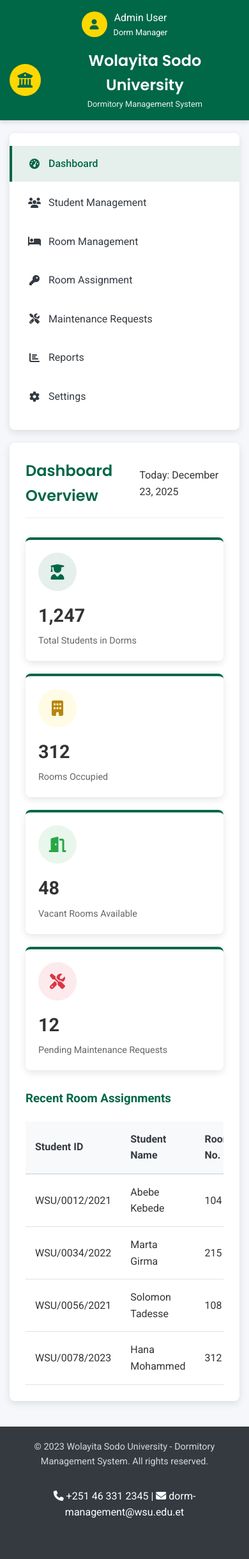
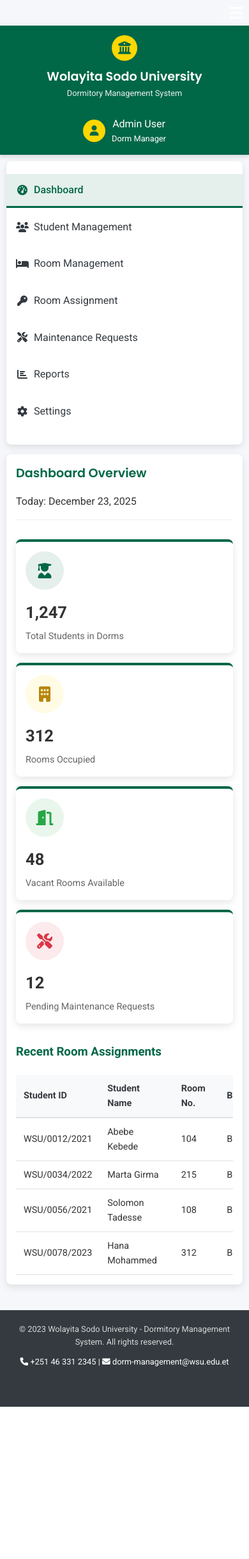
Before and after one commit to Mekbib19/wsu-dorm-managment-system, a PHP site: page /admin-dashboard.html in a window 390 px wide. Shown: the whole page at 64% size. After the commit the page ends 2199 px from the top, so only its background shows below. Run offline with PHP 8.4, Linux system fonts and the light colour scheme.

Commit message:
nav for admin

```diff
--- a/admin-dashboard.html
+++ b/admin-dashboard.html
@@ -10,6 +10,10 @@
 </head>
 <body>
     <!-- Header -->
+     <!-- Add this after the logo in your admin header -->
+<button class="menu-toggle" id="menuToggle">
+    <i class="fas fa-bars"></i>
+</button>
     <header>
         <div class="container header-content">
             <div class="logo">
@@ -554,6 +558,30 @@
         document.addEventListener('DOMContentLoaded', function() {
             showTab('dashboard');
         });
+        // Mobile menu toggle for admin dashboard
+document.addEventListener('DOMContentLoaded', function() {
+    const menuToggle = document.getElementById('menuToggle');
+    const sidebar = document.querySelector('.sidebar');
+
+    if (menuToggle && sidebar) {
+        menuToggle.addEventListener('click', function() {
+            sidebar.classList.toggle('active');
+            menuToggle.innerHTML = sidebar.classList.contains('active')
+                ? '<i class="fas fa-times"></i>'
+                : '<i class="fas fa-bars"></i>';
+        });
+
+        // Close menu when clicking outside on mobile
+        document.addEventListener('click', function(event) {
+            if (window.innerWidth <= 900) {
+                if (!sidebar.contains(event.target) && !menuToggle.contains(event.target)) {
+                    sidebar.classList.remove('active');
+                    menuToggle.innerHTML = '<i class="fas fa-bars"></i>';
+                }
+            }
+        });
+    }
+});
     </script>
 </body>
 </html>
--- a/style.css
+++ b/style.css
@@ -1298,3 +1298,243 @@
         min-width: 600px;
     }
 }
+/* ===== ADMIN DASHBOARD RESPONSIVE FIXES ===== */
+
+/* Make sidebar responsive */
+@media (max-width: 992px) {
+    .main-content {
+        flex-direction: column;
+        margin-top: 10px;
+    }
+
+    .sidebar {
+        width: 100%;
+        margin-right: 0;
+        margin-bottom: 15px;
+        position: static;
+        max-height: none;
+    }
+
+    .sidebar-menu {
+        display: flex;
+        flex-wrap: wrap;
+        justify-content: center;
+        gap: 5px;
+    }
+
+    .sidebar-menu li {
+        flex: 1;
+        min-width: 150px;
+    }
+
+    .sidebar-menu a {
+        justify-content: center;
+        text-align: center;
+        padding: 12px 15px;
+        border-left: none;
+        border-bottom: 3px solid transparent;
+    }
+
+    .sidebar-menu a.active {
+        border-left: none;
+        border-bottom: 3px solid var(--primary);
+    }
+
+    .sidebar-menu i {
+        margin-right: 8px;
+    }
+
+    .dashboard-cards {
+        grid-template-columns: repeat(auto-fill, minmax(200px, 1fr));
+    }
+}
+
+@media (max-width: 768px) {
+    /* Header responsive for admin */
+    .header-content {
+        flex-direction: column;
+        text-align: center;
+        gap: 15px;
+        padding: 10px 0;
+    }
+
+    .logo {
+        flex-direction: column;
+        gap: 10px;
+    }
+
+    .logo-text h1 {
+        font-size: 1.4rem;
+    }
+
+    .logo-text p {
+        font-size: 0.8rem;
+    }
+
+    .user-info {
+        align-self: center;
+        margin-top: 5px;
+    }
+
+    /* Sidebar menu becomes vertical on very small screens */
+    .sidebar-menu {
+        flex-direction: column;
+        gap: 0;
+    }
+
+    .sidebar-menu li {
+        min-width: 100%;
+    }
+
+    .sidebar-menu a {
+        justify-content: flex-start;
+        text-align: left;
+    }
+
+    /* Content area */
+    .content {
+        padding: 20px;
+    }
+
+    .content-header {
+        flex-direction: column;
+        align-items: flex-start;
+        gap: 15px;
+    }
+
+    .content-header h2 {
+        font-size: 1.4rem;
+    }
+
+    /* Dashboard cards */
+    .dashboard-cards {
+        grid-template-columns: 1fr;
+        gap: 15px;
+    }
+
+    .card {
+        padding: 15px;
+    }
+
+    .card h3 {
+        font-size: 1.6rem;
+    }
+
+    /* Tables */
+    .table-container {
+        overflow-x: auto;
+        -webkit-overflow-scrolling: touch;
+    }
+
+    table {
+        min-width: 600px; /* Ensures horizontal scroll on small screens */
+    }
+
+    table th, table td {
+        padding: 10px 12px;
+        font-size: 0.9rem;
+    }
+
+    /* Buttons */
+    .action-buttons {
+        flex-direction: column;
+        gap: 5px;
+    }
+
+    .btn-small {
+        width: 100%;
+        justify-content: center;
+    }
+
+    /* Footer */
+    .footer-content {
+        flex-direction: column;
+        text-align: center;
+        gap: 10px;
+    }
+
+    .footer-content p {
+        font-size: 0.8rem;
+    }
+}
+
+@media (max-width: 576px) {
+    .container {
+        padding: 0 10px;
+    }
+
+    .logo-text h1 {
+        font-size: 1.2rem;
+    }
+
+    .logo-icon {
+        width: 40px;
+        height: 40px;
+        font-size: 20px;
+    }
+
+    .user-avatar {
+        width: 35px;
+        height: 35px;
+    }
+
+    .content {
+        padding: 15px;
+    }
+
+    .content-header h2 {
+        font-size: 1.2rem;
+    }
+
+    .btn {
+        width: 100%;
+        justify-content: center;
+        margin-bottom: 10px;
+    }
+
+    .form-group input,
+    .form-group select {
+        padding: 10px 12px;
+        font-size: 0.9rem;
+    }
+
+    .status {
+        min-width: 70px;
+        font-size: 0.75rem;
+        padding: 4px 8px;
+    }
+}
+
+/* Fix for mobile menu toggle on admin page */
+@media (max-width: 900px) {
+    .menu-toggle {
+        display: flex;
+        align-items: center;
+        justify-content: center;
+        width: 40px;
+        height: 40px;
+        background: rgba(255, 255, 255, 0.1);
+        border-radius: 4px;
+        margin-left: auto;
+    }
+
+    .header-content {
+        flex-wrap: wrap;
+    }
+
+    .menu-toggle {
+        order: 2;
+    }
+
+    .logo {
+        order: 1;
+        flex: 1;
+    }
+
+    .user-info {
+        order: 3;
+        width: 100%;
+        justify-content: center;
+        margin-top: 10px;
+    }
+}
```
